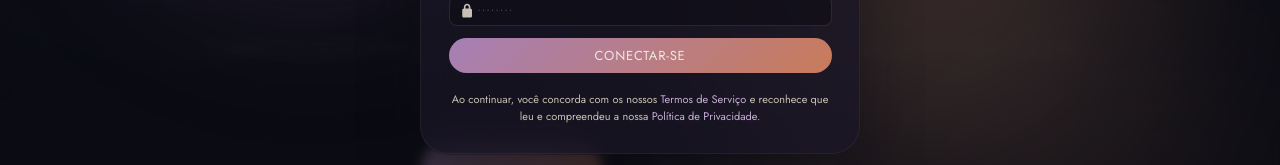
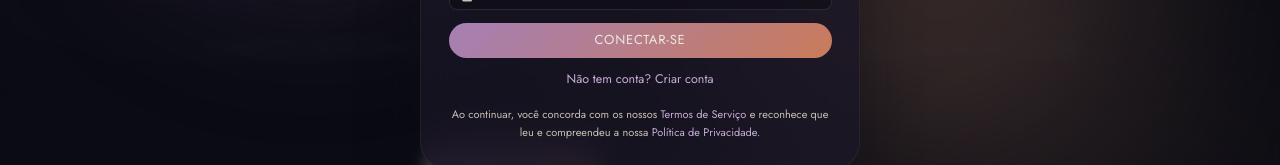
Before and after one commit to challenge-2026-MoovUp/challenge-2026-FrontEnd-2sem, a React (Vite) app: page / in a window 1280 px wide. Both pictures are taken after a click on the button "COMEÇAR GRÁTIS". Shown: the part 498-663 px from the top of the page. Built offline with nearby package versions, Linux system fonts and the light colour scheme; no server answers.

Commit message:
feat: liga o cadastro de usuarios no modal de login
Adiciona o botao "Criar conta" no LoginModal, que envia nome, email e
senha para o POST /usuarios usando o cadastrar() do useAuth.

```diff
--- a/src/components/layout/Layout.tsx
+++ b/src/components/layout/Layout.tsx
@@ -4,13 +4,13 @@ import { useAuth } from '../../hooks/useAuth'
 import Header from './Header.tsx'
 import Footer from './Footer.tsx'
 import LoginModal from './LoginModal.tsx'
-import type { Credenciais } from '../../types/api'
+import type { Credenciais, NovoUsuario } from '../../types/api'
 import { WalletProvider } from '../../context/WalletProvider.tsx'
 
 
 function Layout(){
     const [isModalOpen, setIsModalOpen] = useState(false)
-    const { usuario, entrar } = useAuth()
+    const { usuario, entrar, cadastrar } = useAuth()
 
     const userEmail = usuario?.email ?? null
     const userId = usuario?.id ?? null
@@ -22,10 +22,16 @@ function Layout(){
         return resultado
     }
 
+    async function handleCadastro(dados: NovoUsuario) {
+        const resultado = await cadastrar(dados)
+        if (resultado.ok) setIsModalOpen(false)
+        return resultado
+    }
+
     return(
         <>
             <Header onOpenModal={() => setIsModalOpen(true)} userEmail={userEmail} userId={userId} userName={userName} />
-            <LoginModal isOpen={isModalOpen} onClose={() => setIsModalOpen(false)} onLogin={handleLogin}/>
+            <LoginModal isOpen={isModalOpen} onClose={() => setIsModalOpen(false)} onLogin={handleLogin} onCadastrar={handleCadastro}/>
             <main>
                 <WalletProvider userId={userId} >
                     <Outlet context={{ onOpenModal: () => setIsModalOpen(true), userEmail, userName, userId }}/>
--- a/src/components/layout/LoginModal.tsx
+++ b/src/components/layout/LoginModal.tsx
@@ -1,5 +1,5 @@
 import { useEffect, useRef, useState } from 'react'
-import type { Credenciais } from '../../types/api'
+import type { Credenciais, NovoUsuario } from '../../types/api'
 import { useForm } from 'react-hook-form'
 import { FontAwesomeIcon } from '@fortawesome/react-fontawesome'
 import { faEnvelope, faLock, faUser, faXmark } from '@fortawesome/free-solid-svg-icons'
@@ -12,9 +12,10 @@ interface LoginModalProps {
     isOpen: boolean
     onClose: () => void
     onLogin: (credenciais: Credenciais) => Promise<{ ok: boolean; reason?: string}>
+    onCadastrar: (dados: NovoUsuario) => Promise<{ ok: boolean; reason?: string}>
 }
 
-export default function LoginModal({ isOpen, onClose, onLogin }: LoginModalProps) {
+export default function LoginModal({ isOpen, onClose, onLogin, onCadastrar }: LoginModalProps) {
     const dialogRef = useRef<HTMLDialogElement>(null)
     const [enviando, setEnviando] = useState(false)
     const [erroApi, setErroApi] = useState<string | null>(null)
@@ -43,6 +44,17 @@ export default function LoginModal({ isOpen, onClose, onLogin }: LoginModalProps
         setEnviando(false)
         if (resultado.ok) reset()
             else setErroApi(resultado.reason ?? 'Não foi possível entrar')
+    }
+
+    /* Cadastro: POST /usuarios com os mesmos três campos do formulário,
+       usando o "usuário" digitado como nome. */
+    async function onCadastro(data: LoginFormData){
+        setEnviando(true)
+        setErroApi(null)
+        const resultado = await onCadastrar({ nome: data.user, email: data.email, senha: data.senha })
+        setEnviando(false)
+        if (resultado.ok) reset()
+            else setErroApi(resultado.reason ?? 'Não foi possível criar a conta')
     }
 
     const fieldErrorClass = "border-ember focus:border-ember focus:ring-ember/30"
@@ -192,6 +204,15 @@ export default function LoginModal({ isOpen, onClose, onLogin }: LoginModalProps
                             className="mt-2 !m-0 !flex h-14 w-full items-center justify-center rounded-2xl !border-none bg-gradiente-aurora !text-mist hover:!shadow-[0_8px_32px_var(--color-aurora-35)] disabled:cursor-wait disabled:opacity-60">
                                 <span>{enviando ? 'Entrando...' : 'Conectar-se'}</span>
                         </Button>
+
+                        <button
+                            type="button"
+                            disabled={enviando}
+                            onClick={handleSubmit(onCadastro)}
+                            className="font-sans text-[1.25rem] text-aurora-soft underline-offset-2 transition-opacity duration-200 hover:underline disabled:cursor-wait disabled:opacity-60"
+                        >
+                            Não tem conta? Criar conta
+                        </button>
                     </form>
 
                     <p className="relative z-[1] mx-auto mt-7 w-full text-center font-sans text-[1.1rem] leading-[1.6] text-dust">
--- a/src/hooks/useAuth.ts
+++ b/src/hooks/useAuth.ts
@@ -1,8 +1,8 @@
 /* Login/cadastro contra a API. O contrato não tem token: o login devolve o
    usuário e o front guarda o id para usá-lo nas demais chamadas.
 
-   Ainda não está ligado em LoginModal.tsx. Quando for ligar, o id guardado aqui
-   é o mesmo que o WalletProvider já recebe como userId. */
+   Ligado no Layout: entrar() e cadastrar() alimentam o LoginModal, e o id
+   guardado aqui é o mesmo que o WalletProvider recebe como userId. */
 
 import { useCallback, useState } from 'react'
 import { ApiError } from '../api/http'
```
